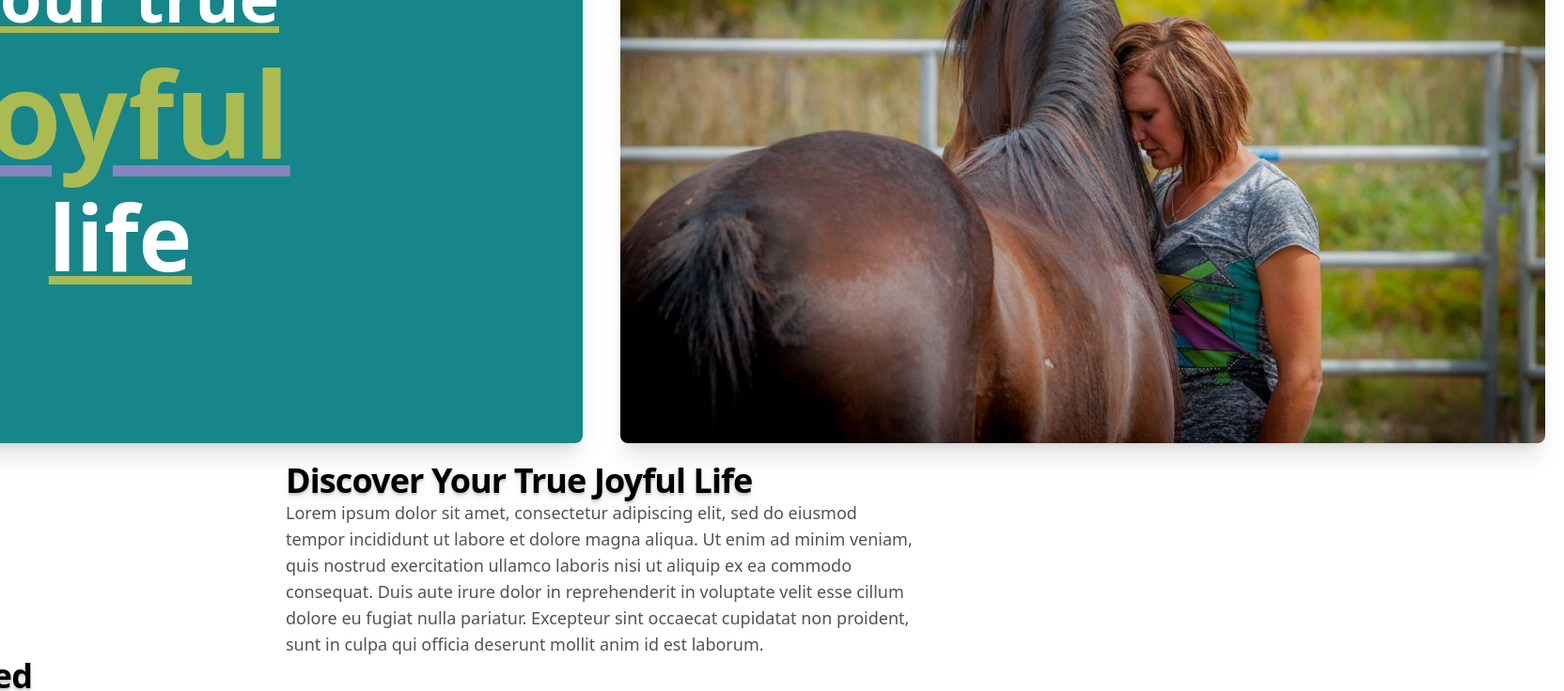
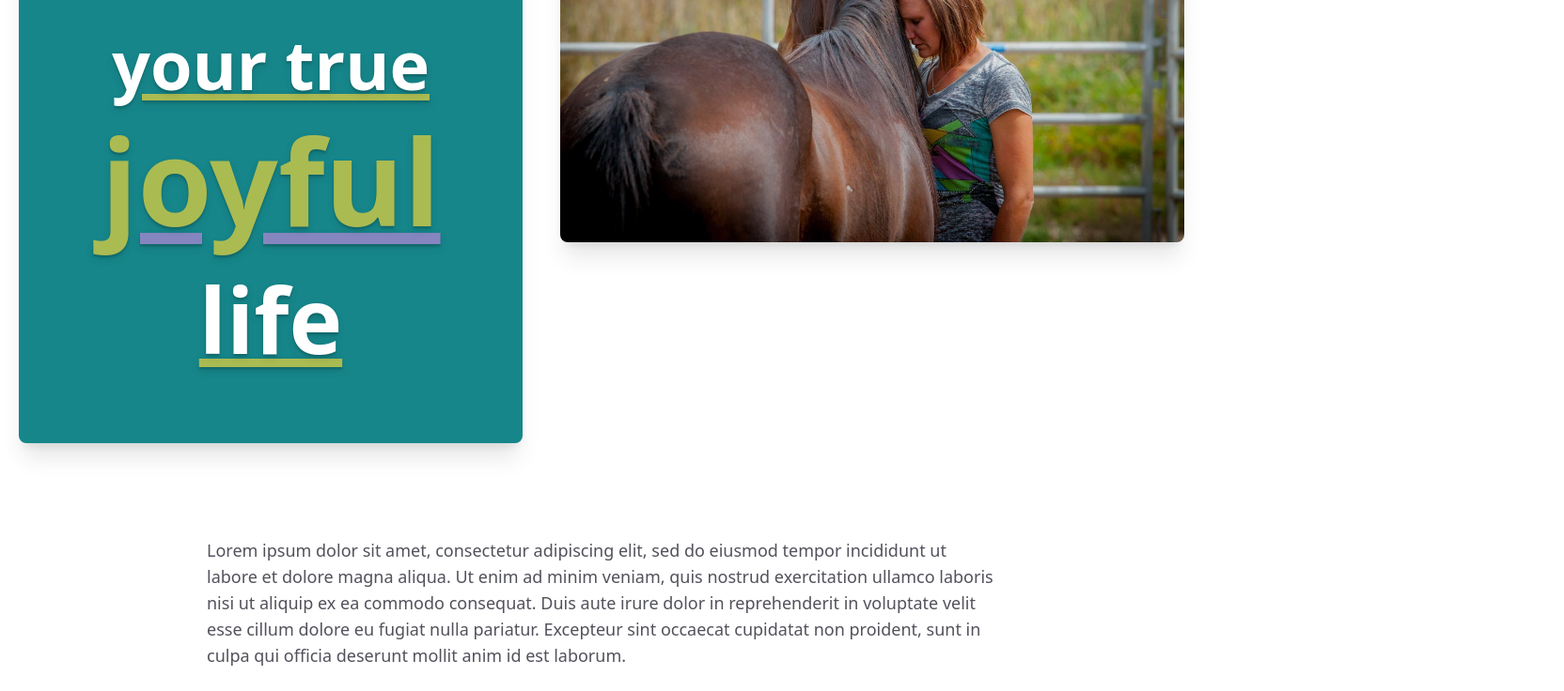
Before and after one commit to jacobsmith95/LC4LC, a Next.js app in the folder lc4lc/: page / in a window 1280 px wide. Shown: the part 280-1016 px from the top of the page at 94% size, 1664 px wide, since content can reach past the window. Built offline with nearby package versions, Linux system fonts and the light colour scheme.

Commit message:
changed home page styling

```diff
--- a/lc4lc/app/navbar.tsx
+++ b/lc4lc/app/navbar.tsx
@@ -2,7 +2,7 @@ import Link from "next/link";
 
 export default function Navbar() {
   return (
-    <nav className="sticky top-3 z-50 w-9/10 bg-lavender text-white md:px-8 py-4 rounded-xl font-sans">
+    <nav className="sticky top-3 z-50 w-3/4 bg-lavender text-white md:px-8 py-4 rounded-xl font-sans">
       <div className="w-full flex justify-between items-center md:px-8 py-2 text-xl">
         <section className="flex space-x-4">
           <Link href="/link1" className="hover:text-lorigreen">
--- a/lc4lc/app/page.tsx
+++ b/lc4lc/app/page.tsx
@@ -5,14 +5,19 @@ export default function Home() {
     <div className="">
       <main className="flex flex-col justify-center items-center content-center font-sans">
         <div className="flex md:flex-row">
-          <div className="w-5xl order-1 p-5">
-            <div className="h-164 bg-bluegreen rounded-lg shadow-xl text-center align-bottom text-7xl/30 text-white font-semibold">
-              <a className="underline decoration-lorigreen">Discover</a> <br></br> <a className="underline decoration-lorigreen">your true</a> <br></br> <a className="text-9xl font-bold text-lorigreen underline decoration-lavender">joyful</a> <br></br> <a className="text-8xl underline decoration-lorigreen">life</a>
+          <div className="min-w-xl order-1 p-5">
+            <div className="flex flex-col items-center justify-center h-164 bg-bluegreen rounded-lg shadow-xl text-white font-semibold text-shadow-lg">
+              <div className="text-7xl/30">
+                <a className="underline decoration-lorigreen">Discover</a> <br></br>
+                <a className="underline decoration-lorigreen">your true</a> <br></br>
+              </div>
+              <a className="text-9xl font-bold text-lorigreen underline decoration-lavender transition delay-150 duration-300 ease-in-out hover:-translate-y-1 hover:scale-130">joyful</a> <br></br>
+              <a className="text-8xl/30 underline decoration-lorigreen">life</a>
             </div>
             <div className="">
             </div>
           </div>
-          <div className="w-5xl order-2 p-5">
+          <div className="max-w-5xl order-2 p-5">
             <Image className="rounded-lg shadow-xl brightness-90"
               src="/IMG_20260304_093638.jpg"
               width={1279}
@@ -21,11 +26,11 @@ export default function Home() {
             />
           </div>
         </div>
-        <div className="">
+        <div className="flex flex-col justify-center items-center content-center p-20">
           <h2 className="max-w-5xl text-4xl font-semibold tracking-tight text-black text-shadow-lg">
-            Discover Your True Joyful Life
+
           </h2>
-          <p className="max-w-2xl text-lg text-zinc-600">
+          <p className="max-w-3/4 text-lg text-zinc-600">
             Lorem ipsum dolor sit amet, consectetur adipiscing elit, sed do eiusmod tempor incididunt ut labore et dolore magna aliqua.
             Ut enim ad minim veniam, quis nostrud exercitation ullamco laboris nisi ut aliquip ex ea commodo consequat.
             Duis aute irure dolor in reprehenderit in voluptate velit esse cillum dolore eu fugiat nulla pariatur.
```
